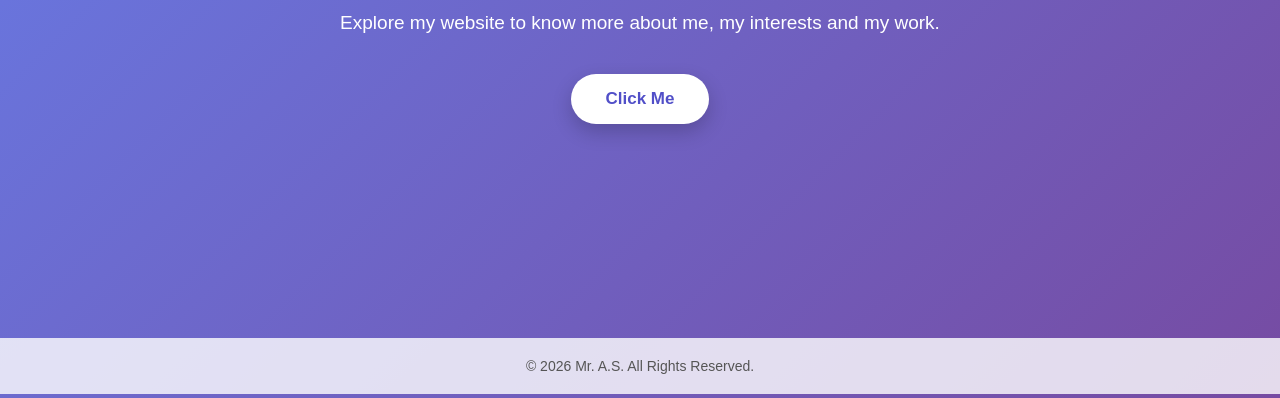
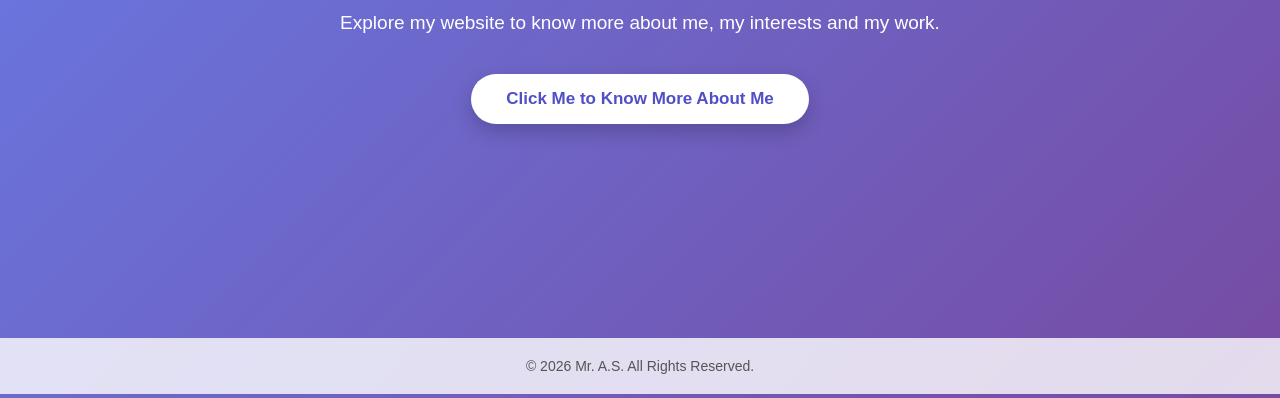
Before and after one commit to mras250/MR-AS-SITE-, a plain HTML site: page index.html in a window 1280 px wide. Shown: the part 402-800 px from the top of the page. Drawn offline with Linux system fonts and the light colour scheme.

Commit message:
Add files via upload

```diff
--- a/index.html
+++ b/index.html
@@ -4,7 +4,7 @@
     <meta charset="UTF-8">
     <meta name="viewport" content="width=device-width, initial-scale=1.0">
 
-    <title>Mr. A.S | Home</title>
+    <title>Mr. A.S 250 | Home</title>
 
     <link rel="stylesheet" href="style.css">
 </head>
@@ -42,7 +42,7 @@
         </p>
 
         <a href="about.html" class="main-button">
-            Click Me
+            Click Me to Know More About Me
         </a>
 
     </main>
```
